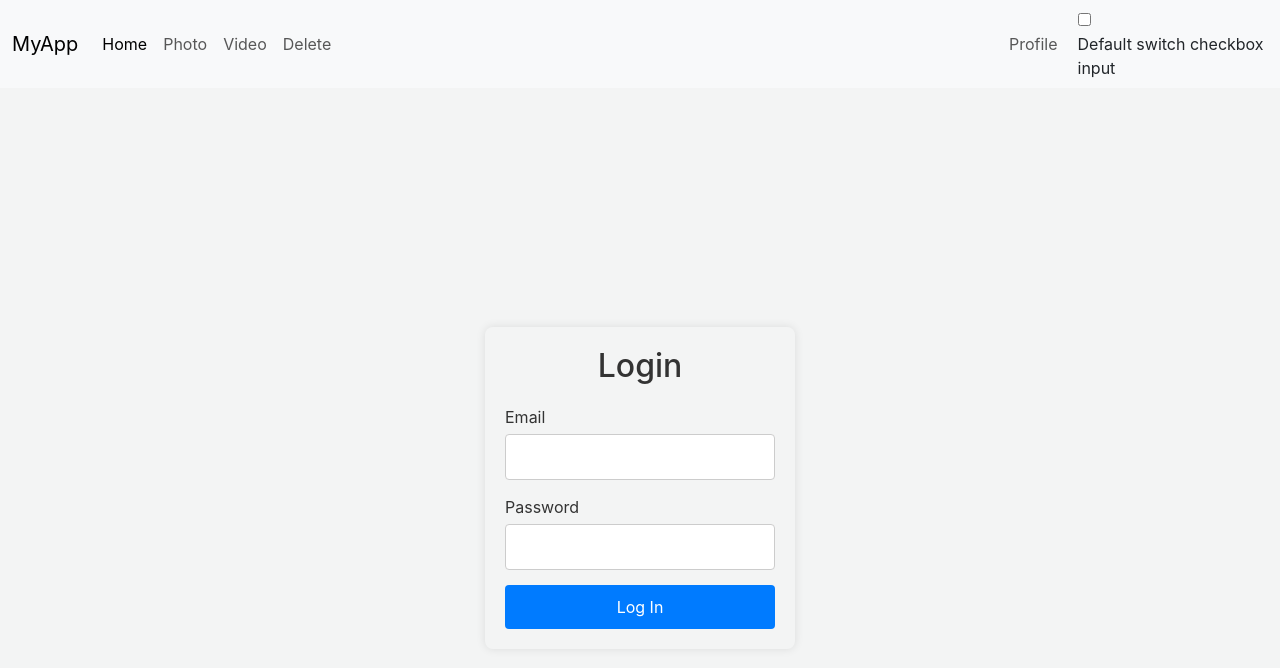
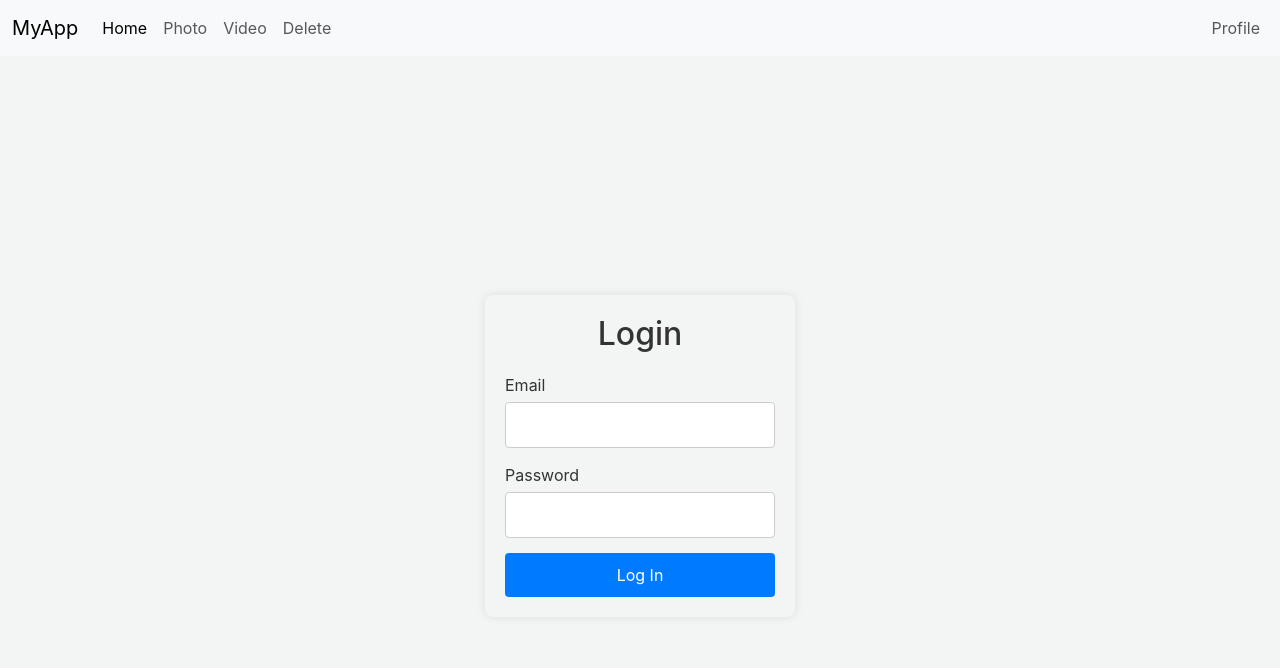
Before and after one commit to Harshchitaliya/cloude-storage, a React (Create React App) app: page / in a window 1280 px wide. Shown: the top 668 px of the page. Built offline with nearby package versions, Linux system fonts and the light colour scheme.

Commit message:
modify nav

```diff
--- a/src/components/Navbar.js
+++ b/src/components/Navbar.js
@@ -39,10 +39,6 @@ const NavBar = () => {
             </ul>
           </div>
         </div>
-        <div className="htmlhtmlForm-check htmlForm-switch">
-            <input className="htmlForm-check-input" type="checkbox" role="switch" id="flexSwitchCheckDefault"/>
-            <label className="htmlForm-check-label" htmlFor="flexSwitchCheckDefault">Default switch checkbox input</label>
-        </div>
       </nav>
 
     </>
```
Lines whose indentation alone changed are shown as unchanged.
